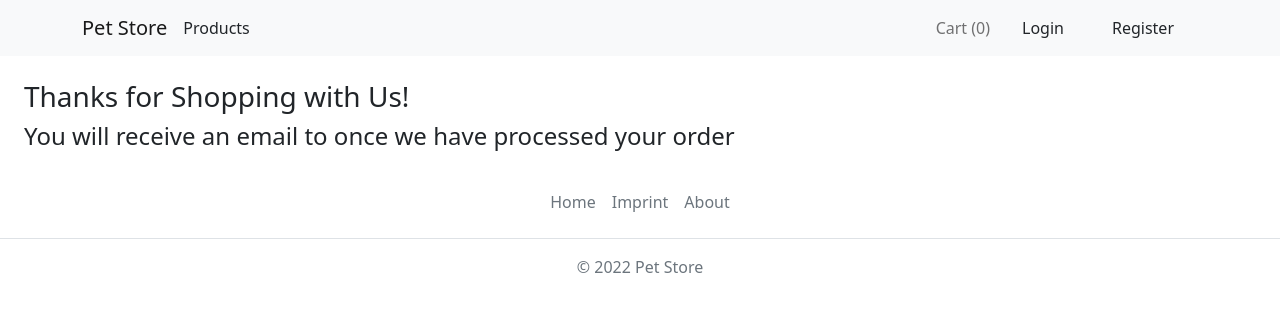
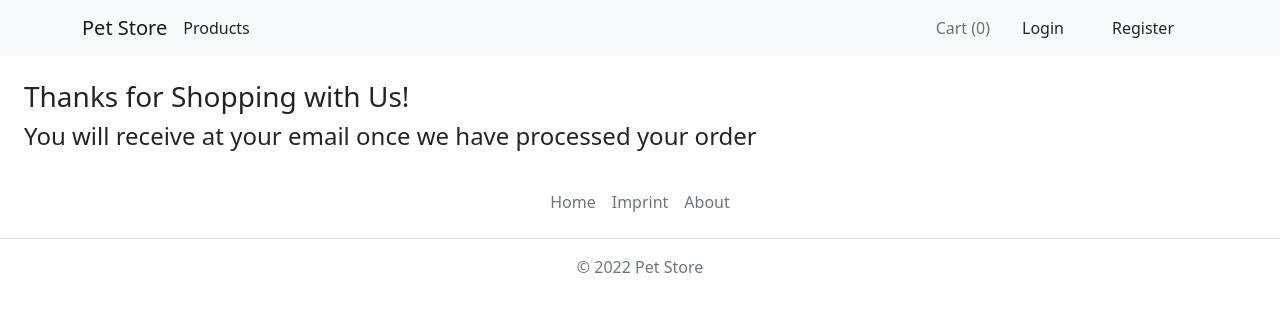
Before and after one commit to emigiusto/petstore-react-demo, a React (Create React App) app in the folder react-client/: page /ordercompleted in a window 1280 px wide. Shown: the top 312 px of the page. Built offline with nearby package versions, Linux system fonts and the light colour scheme; no server answers.

Commit message:
email from localstorage at order completed

```diff
--- a/react-client/src/components/Checkout/orderCompleted.js
+++ b/react-client/src/components/Checkout/orderCompleted.js
@@ -8,12 +8,19 @@ export default function orderCompleted() {
   return (
     <div>
       <Header />
+      <ProductConsumer>
+        {(context) => {
+          return(
       <div className="row justify-content-center p-4">
         <h3> Thanks for Shopping with Us!</h3>
-        <h2> You will receive an email to once we have processed your order</h2>
+        <h2> You will receive at
+          { localStorage.hasOwnProperty('email') ? (' ' + localStorage.getItem('email') + ' ') : " your email " }
+          once we have processed your order</h2>
       </div>
-
+          );
+        }}
+      </ProductConsumer>
       <Footer />
     </div>
-  );
+    );
 }
```
